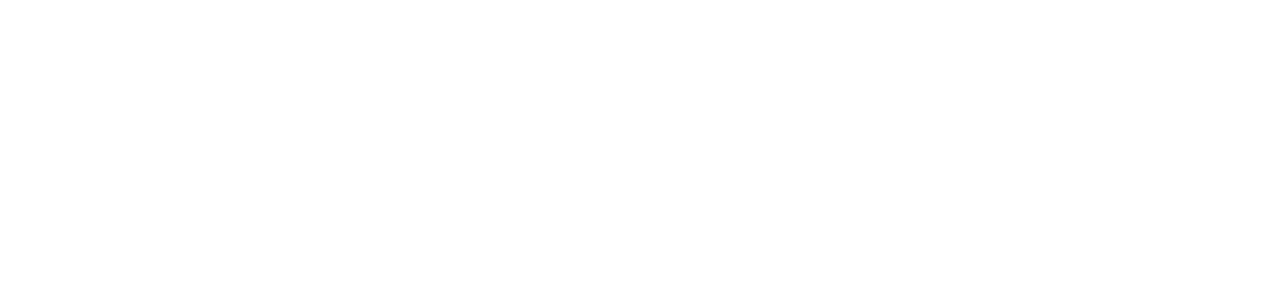
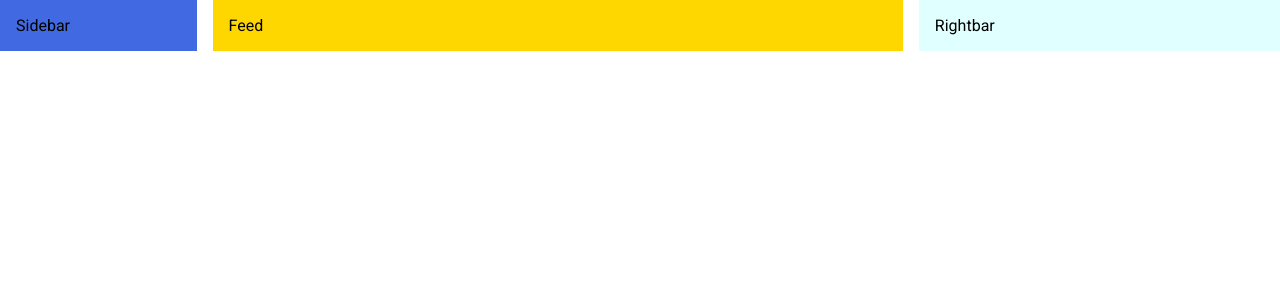
Before and after one commit to maroon796/actors-mui-web, a React (Create React App) app: page / in a window 1280 px wide. Shown: the top 300 px of the page. Built offline with nearby package versions, Linux system fonts and the light colour scheme.

Commit message:
working on flex (Stack component)

```diff
--- a/src/App.js
+++ b/src/App.js
@@ -1,14 +1,19 @@
 import Sidebar from './components/Sidebar';
 import Feed from './components/Feed';
 import Rightbar from './components/Rightbar';
+import Navbar from './components/Navbar';
+import { Box, Stack } from '@mui/system';
 
 function App() {
   return (
-    <div>
-      <Sidebar />
-      <Feed />
-      <Rightbar />
-    </div>
+    <Box>
+      {/* <Navbar/> */}
+      <Stack direction="row" spacing={2} justifyContent="space-between">
+        <Sidebar />
+        <Feed />
+        <Rightbar />
+      </Stack>
+    </Box>
   );
 }
 
--- a/src/components/Feed.js
+++ b/src/components/Feed.js
@@ -1,5 +1,11 @@
+import { Box } from '@mui/material';
+
 const Feed = () => {
-  return <div></div>;
+  return (
+    <Box bgcolor="gold" flex={4} p={2}>
+      Feed
+    </Box>
+  );
 };
 
 export default Feed;
--- a/src/components/Navbar.js
+++ b/src/components/Navbar.js
@@ -1,5 +1,5 @@
 const Navbar = () => {
-  return <div></div>;
+  return <div>Navbar</div>;
 };
 
 export default Navbar;
--- a/src/components/Rightbar.js
+++ b/src/components/Rightbar.js
@@ -1,5 +1,11 @@
+import { Box } from '@mui/material';
+
 const Rightbar = () => {
-  return <div></div>;
+  return (
+    <Box bgcolor="lightcyan" flex={2} p={2}>
+      Rightbar
+    </Box>
+  );
 };
 
 export default Rightbar;
--- a/src/components/Sidebar.js
+++ b/src/components/Sidebar.js
@@ -1,5 +1,11 @@
+import { Box } from '@mui/material';
+
 const Sidebar = () => {
-  return <div></div>;
+  return (
+    <Box bgcolor="royalblue" flex={1} p={2}>
+      Sidebar
+    </Box>
+  );
 };
 
 export default Sidebar;
```
